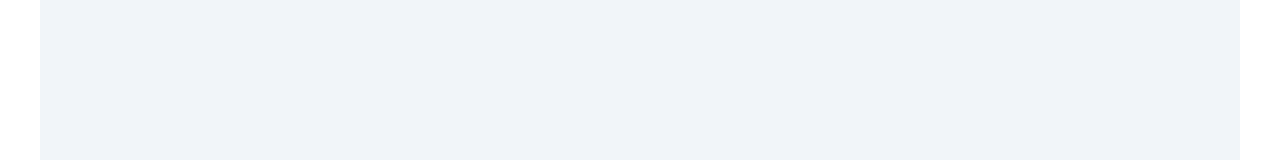
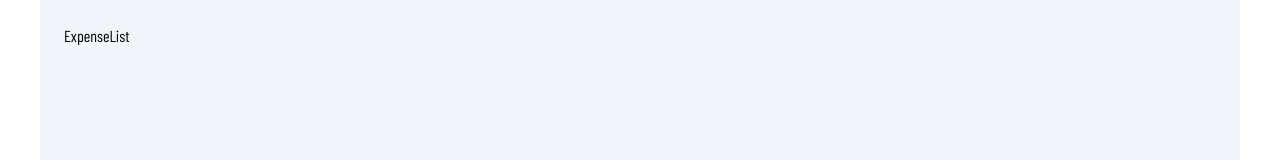
Before and after one commit to ajkacca457/home_accounts, a React (Create React App) app in the folder client/: page /expenses in a window 1280 px wide. Before the commit this address had no page. Shown: the top 160 px of the page. Built offline with nearby package versions, Linux system fonts and the light colour scheme.

Commit message:
add required pages

```diff
--- a/client/src/App.js
+++ b/client/src/App.js
@@ -1,5 +1,8 @@
 import Home from './pages/Home';
 import Auth from './pages/Auth';
+import Stats from './pages/Stats';
+import IncomeList from './pages/IncomeList';
+import ExpenseList from './pages/ExpenseList';
 import { BrowserRouter,Routes,Route } from 'react-router-dom';
 
 function App() {
@@ -9,6 +12,9 @@ function App() {
         <Routes>
           <Route path='/' index element={<Home/>}/>
           <Route path='/auth' element={<Auth/>}/>
+          <Route path='/stats' element={<Stats/>}/>
+          <Route path='/incomes' element={<IncomeList/>}/>
+          <Route path='/expenses' element={<ExpenseList/>}/>
         </Routes>
       </BrowserRouter>
     </div>
--- /dev/null
+++ b/client/src/pages/ExpenseList.js
@@ -0,0 +1,9 @@
+import React from 'react'
+
+const ExpenseList = () => {
+  return (
+    <div>ExpenseList</div>
+  )
+}
+
+export default ExpenseList
--- /dev/null
+++ b/client/src/pages/IncomeList.js
@@ -0,0 +1,9 @@
+import React from 'react'
+
+const IncomeList = () => {
+  return (
+    <div>IncomeList</div>
+  )
+}
+
+export default IncomeList
--- /dev/null
+++ b/client/src/pages/Stats.js
@@ -0,0 +1,9 @@
+import React from 'react'
+
+const Stats = () => {
+  return (
+    <div>Will Show all the status</div>
+  )
+}
+
+export default Stats
```
